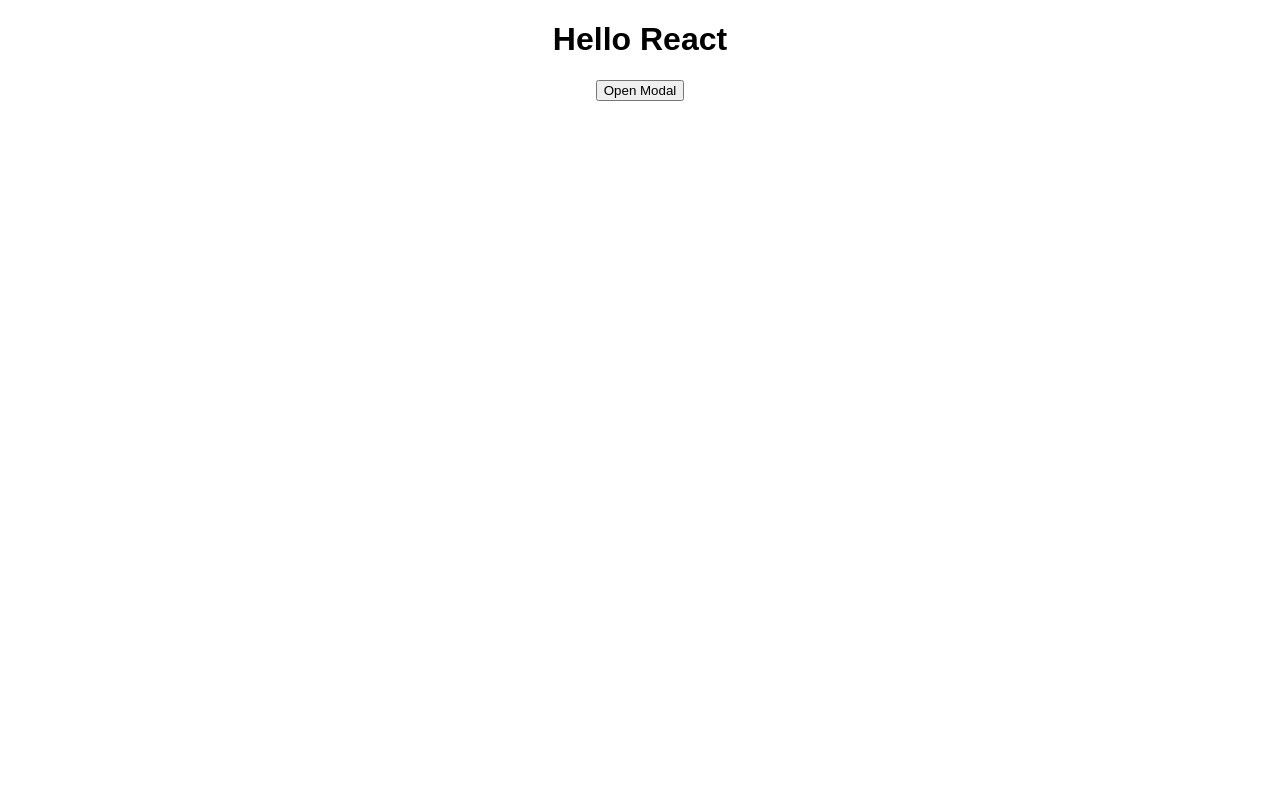
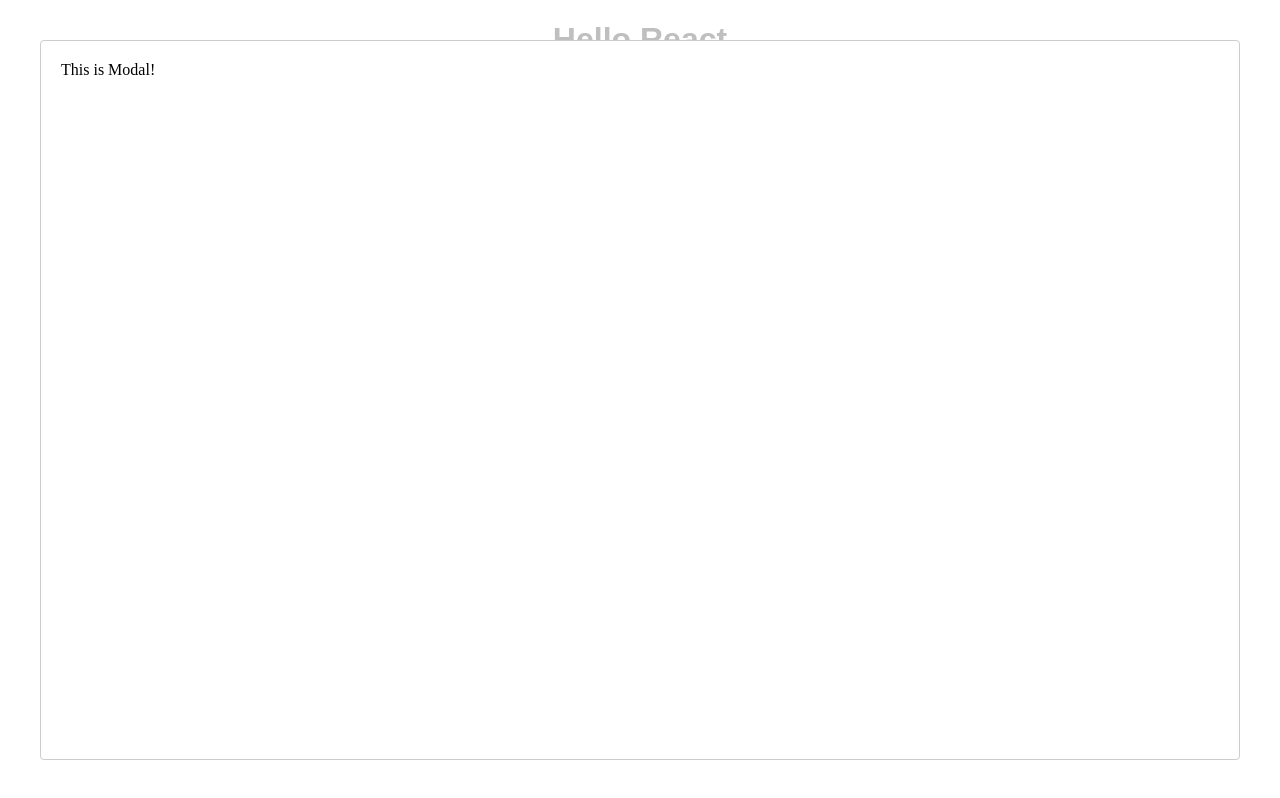
Before and after one commit to zz5414/react-multiple-modals, a React (Create React App) app: page / in a window 1280 px wide. Both pictures are taken after a click on the button "Open Modal". Built offline with nearby package versions, Linux system fonts and the light colour scheme.

Commit message:
Modal이 그려지게 되었다
Change-Id: I3a2ddbdb713126637aaa19ce11f1818d18998a6a

```diff
--- /dev/null
+++ b/src/Modals.js
@@ -0,0 +1,14 @@
+import { useContext } from "react";
+import { ModalsStateContext } from "./ModalsContext";
+
+const Modals = () => {
+  const openedModals = useContext(ModalsStateContext);
+
+  return openedModals.map((modal, index) => {
+    const { Component, props } = modal;
+
+    return <Component key={index} {...props} />;
+  });
+};
+
+export default Modals;
--- a/src/ModalsProvider.js
+++ b/src/ModalsProvider.js
@@ -1,5 +1,6 @@
 import { useState, useMemo } from "react";
 import { ModalsDispatchContext, ModalsStateContext } from "./ModalsContext";
+import Modals from "./Modals";
 
 const ModalsProvider = ({ children }) => {
   // openModals는 [Component, props]의 리스트 형태
@@ -29,6 +30,7 @@ const ModalsProvider = ({ children }) => {
     <ModalsStateContext.Provider value={openModals}>
       <ModalsDispatchContext.Provider value={dispatch}>
         {children}
+        <Modals />
       </ModalsDispatchContext.Provider>
     </ModalsStateContext.Provider>
   );
--- a/src/MyModal.js
+++ b/src/MyModal.js
@@ -2,7 +2,7 @@ import ReactModal from "react-modal";
 
 const MyModal = ({ isOpen }) => {
   return (
-    <ReactModal isOpen={isOpen}>
+    <ReactModal isOpen>
       <div>This is Modal!</div>
     </ReactModal>
   );
```
